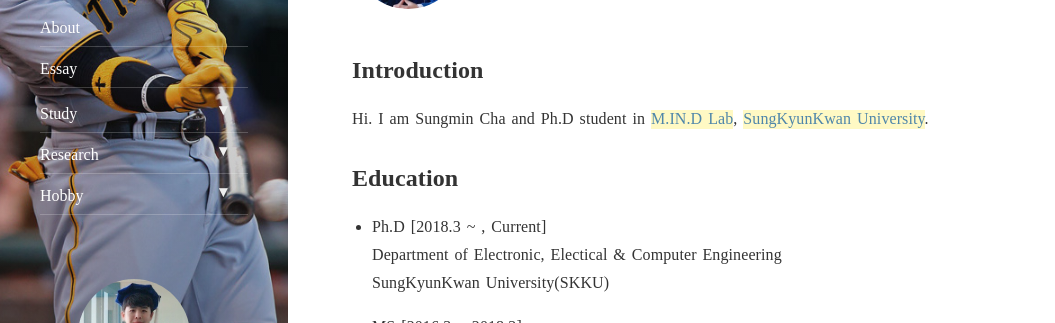
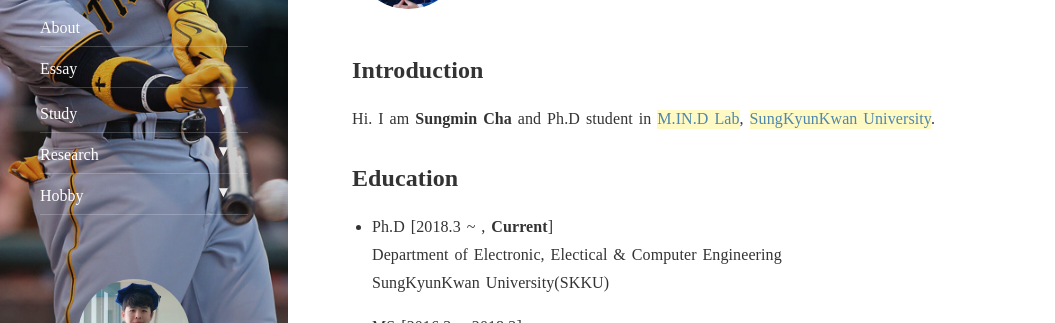
Before and after one commit to csm9493/csm9493.github.io, a Jekyll site: the page built from about.md, in a window 1280 px wide and 900 px high. Shown: the part 248-571 px from the top of the window, without its empty margins (0-1055 px from the left). Built offline with Jekyll 4.4.1, drawn with Linux system fonts in a browser that asks for light colours; nearby versions of some CDN libraries; some of the changed text lies outside the part shown.

```diff
--- a/about.md
+++ b/about.md
@@ -7,11 +7,11 @@ order: 0
 
 ## Introduction
 
-Hi. I am Sungmin Cha and Ph.D student in [M.IN.D Lab](https://mindlab-skku.github.io), [SungKyunKwan University](http://skku.edu).
+Hi. I am **Sungmin Cha** and Ph.D student in [M.IN.D Lab](https://mindlab-skku.github.io), [SungKyunKwan University](http://skku.edu).
 
 ## Education
 
-- Ph.D [2018.3 ~ , Current]
+- Ph.D [2018.3 ~ , **Current**]
 Department of Electronic, Electical & Computer Engineering
 SungKyunKwan University(SKKU)
 
@@ -32,5 +32,5 @@ Pukyoung National University(PKNU)
 ## Papers
 
 [C1] [Neural adaptive image denoiser](https://2018.ieeeicassp.org/Papers/ViewPapers.asp?PaperNum=3035)
-Sungmin Cha and Taesup Moon
+**Sungmin Cha** and Taesup Moon
 IEEE International Conference on Acoustics, Speech and Signal Processing (ICASSP), April 2018
```
